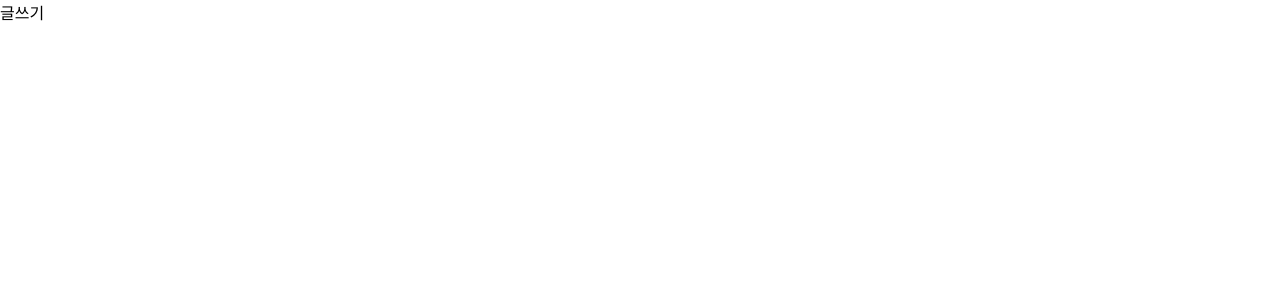
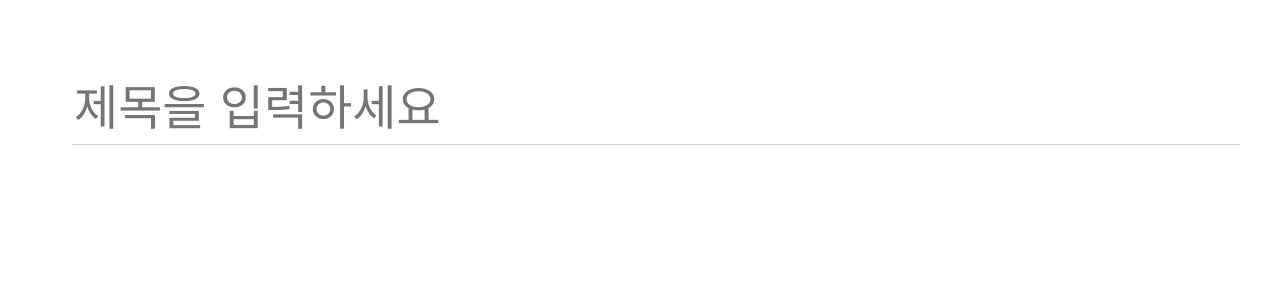
Before and after one commit to wooyoung85/blog, a React (Create React App) app in the folder blog-frontend/: page /write in a window 1280 px wide. Shown: the top 300 px of the page. Built offline with nearby package versions, Linux system fonts and the light colour scheme.

Commit message:
[Add] Quill Editor 추가

```diff
--- a/blog-frontend/package.json
+++ b/blog-frontend/package.json
@@ -8,6 +8,7 @@
     "@testing-library/user-event": "^12.1.10",
     "axios": "^0.24.0",
     "immer": "^9.0.6",
+    "quill": "^1.3.7",
     "react": "^17.0.2",
     "react-dom": "^17.0.2",
     "react-redux": "^7.2.6",
--- /dev/null
+++ b/blog-frontend/src/components/write/Editor.js
@@ -0,0 +1,63 @@
+import React, { useRef, useEffect } from 'react';
+import Responsive from 'components/common/Responsive';
+import palette from 'lib/styles/palette';
+import Quill from 'quill';
+import 'quill/dist/quill.bubble.css';
+import styled from 'styled-components';
+
+const EditorBlock = styled(Responsive)`
+  padding-top: 5rem;
+  padding-bottom: 5rem;
+`;
+
+const TiltleInput = styled.input`
+  font-size: 3rem;
+  outline: none;
+  padding-bottom: 0.5rem;
+  border: none;
+  border-bottom: 1px solid ${palette.gray[4]};
+  margin-bottom: 2rem;
+  width: 100%;
+`;
+
+const QuillWrapper = styled.div`
+  .ql-editor {
+    padding: 0;
+    min-height: 320px;
+    font-size: 1.125rem;
+    line-height: 1.5;
+  }
+  .ql-editor.ql-black::before {
+    left: 0px;
+  }
+`;
+
+const Editor = () => {
+  const quillElement = useRef(null);
+  const quillInstance = useRef(null);
+
+  useEffect(() => {
+    quillInstance.current = new Quill(quillElement.current, {
+      theme: 'bubble',
+      modules: {
+        toolbar: [
+          [{ header: '1' }, { header: '2' }],
+          ['bold', 'italic', 'underline', 'strike'],
+          [{ list: 'ordered' }, { list: 'bullet' }],
+          ['blockquote', 'code-block', 'link', 'image'],
+        ],
+      },
+    });
+  }, []);
+
+  return (
+    <EditorBlock>
+      <TiltleInput placeholder="제목을 입력하세요" />
+      <QuillWrapper>
+        <div ref={quillElement} />
+      </QuillWrapper>
+    </EditorBlock>
+  );
+};
+
+export default Editor;
--- a/blog-frontend/src/pages/WritePage.js
+++ b/blog-frontend/src/pages/WritePage.js
@@ -1,7 +1,13 @@
+import Responsive from 'components/common/Responsive';
 import React from 'react';
+import Editor from 'components/write/Editor';
 
 const WritePage = () => {
-  return <div>글쓰기</div>;
+  return (
+    <Responsive>
+      <Editor />
+    </Responsive>
+  );
 };
 
 export default WritePage;
```
Also changed, not shown: 1 other file (tests, documents, lock files or other folders).
